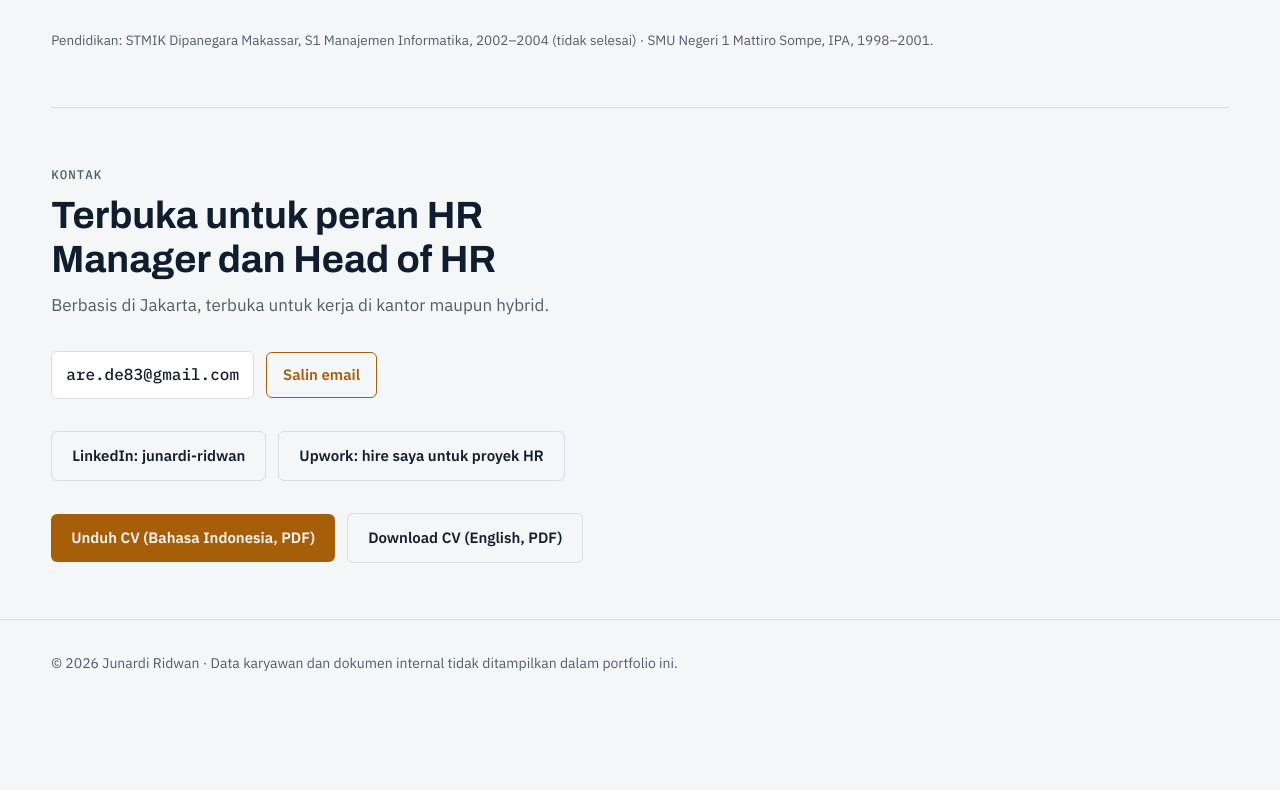
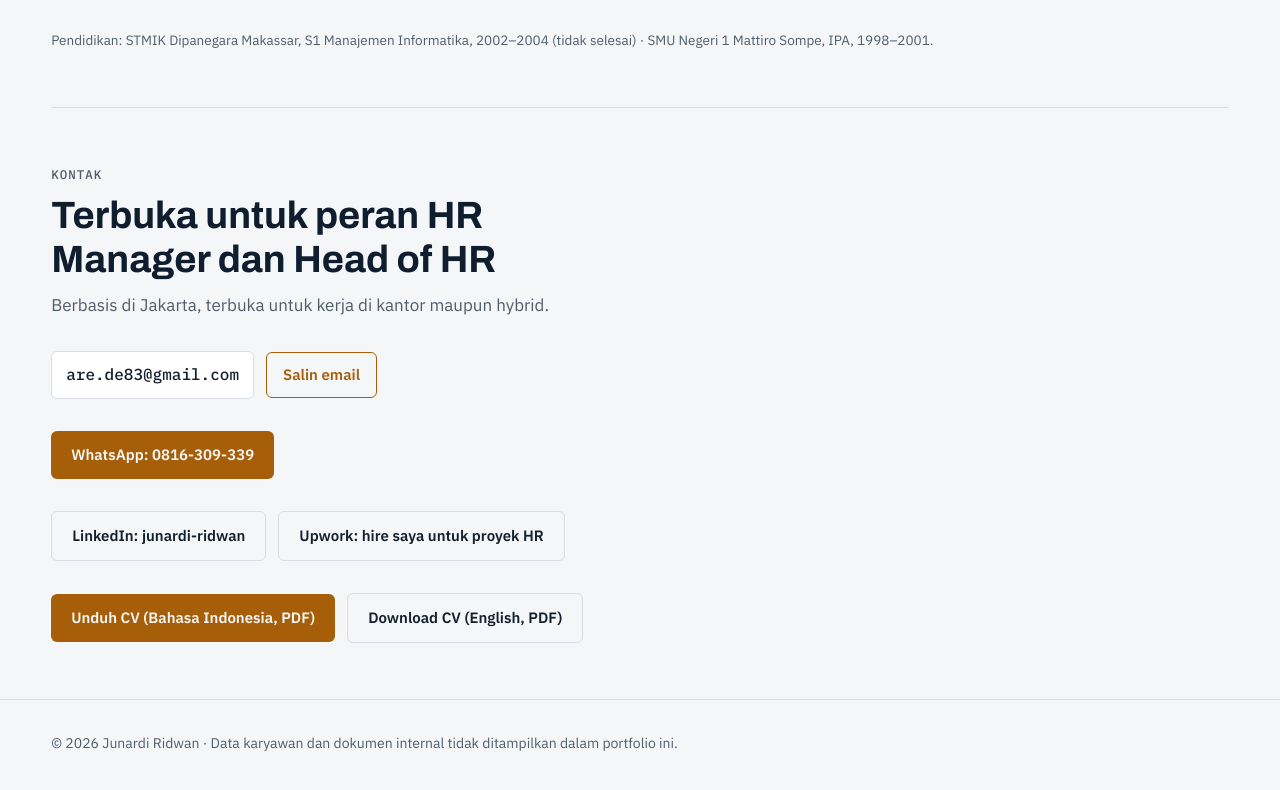
Before and after one commit to juna83/juna83.github.io, a plain HTML site: page index.html in a window 1280 px wide. Shown: the part 6715-7505 px from the top of the page. Before the commit the page ends 7437 px from the top, so only its background shows below. Drawn offline with Linux system fonts and the light colour scheme.

Commit message:
Portofolio: nomor WhatsApp baru 0816-309-339, CV ID/EN diperbarui
Co-Authored-By: Claude Opus 5.5 <noreply@anthropic.com>
Claude-Session: https://claude.ai/code/session_01LgEpUndTVM2aZbJC6vrpbG

```diff
--- a/index.html
+++ b/index.html
@@ -387,6 +387,9 @@ footer{padding-block:32px 48px; color:var(--muted); font-size:14px; border-top:1
         <button class="copy" id="copy-email" type="button">Salin email</button>
       </div>
       <div class="contact-row">
+        <a class="btn primary" href="https://wa.me/62816309339" target="_blank" rel="noopener">WhatsApp: 0816-309-339</a>
+      </div>
+      <div class="contact-row">
         <a class="btn ghost" href="https://www.linkedin.com/in/junardi-ridwan" target="_blank" rel="noopener">LinkedIn: junardi-ridwan</a>
         <a class="btn ghost" href="https://www.upwork.com/freelancers/~0128dab3d0d9d41e77" target="_blank" rel="noopener">Upwork: hire saya untuk proyek HR</a>
       </div>
```
Also changed, not shown: 2 other files.
